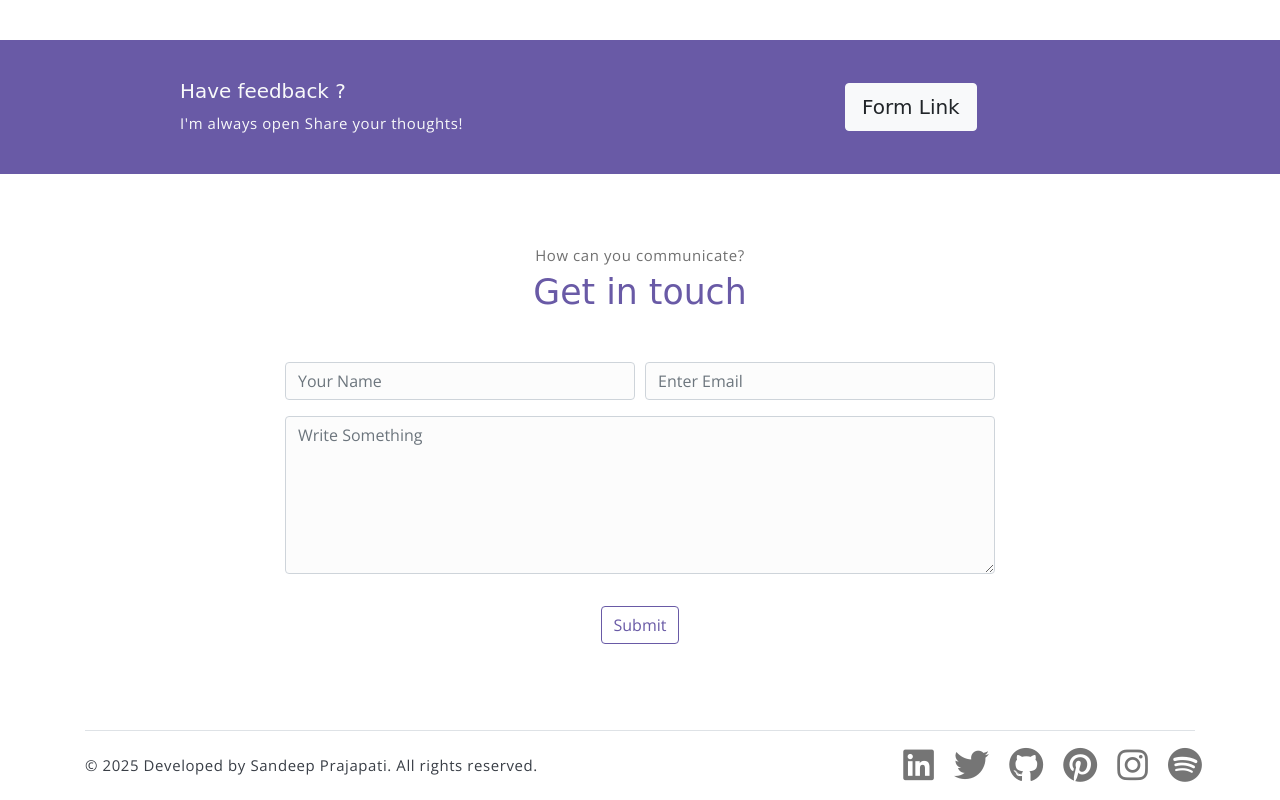
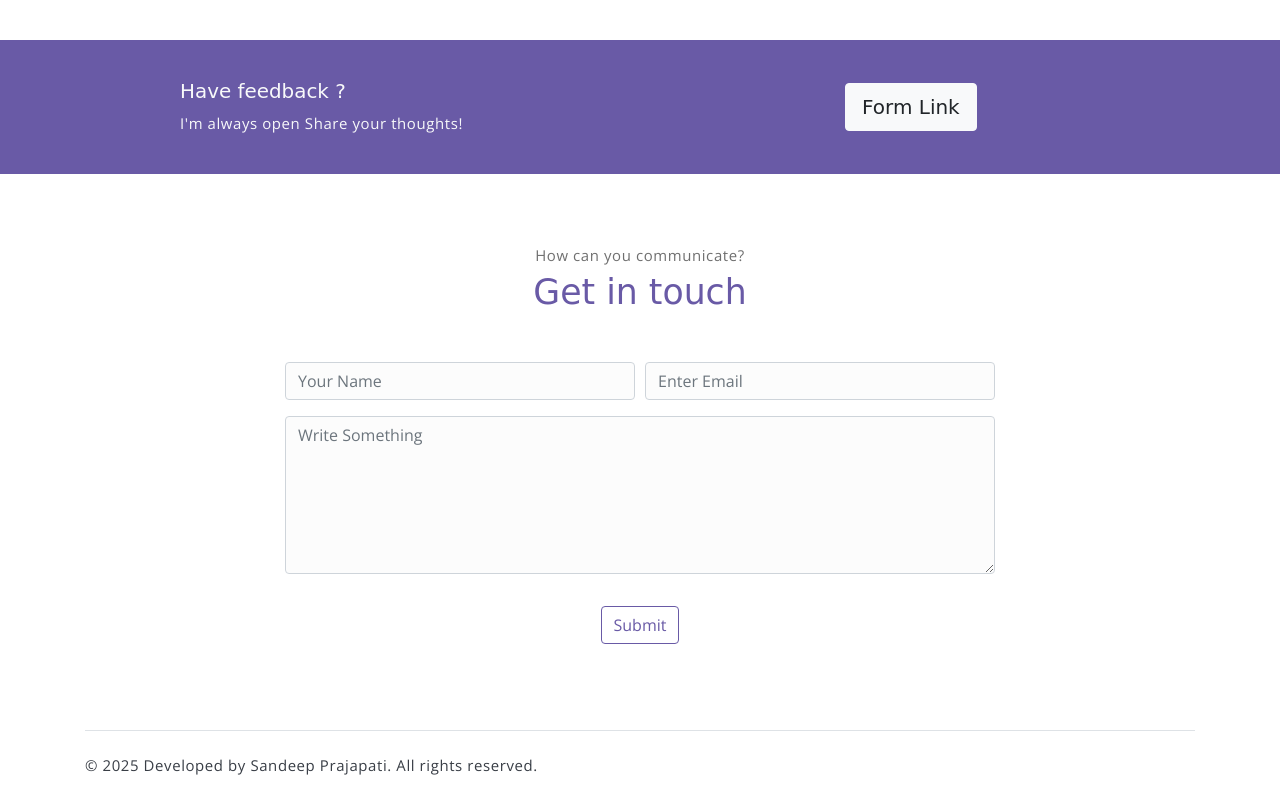
Before and after one commit to simplysandeepp/portfolio, a plain HTML site: page index.html in a window 1280 px wide. Shown: the part 4836-5636 px from the top of the page. Drawn offline with nearby package versions, Linux system fonts and the light colour scheme; a web font is replaced by a local one.

Commit message:
remove-footer-links.html

```diff
--- a/index.html
+++ b/index.html
@@ -352,16 +352,6 @@
     <div class="container">
         <footer class="footer">
             <p class="mb-0"> &copy; <script>document.write(new Date().getFullYear())</script> Developed by Sandeep Prajapati. All rights reserved.</p>
-            <div class="row">
-                <div class="social-links text-right m-auto ml-sm-auto">
-                    <a href="https://www.linkedin.com/in/sandeep-prajapati-ba04451b3/" class="link" target="_blank"><i class="fab fa-linkedin"></i></a>
-                    <a href="https://x.com/simplysandeepp" class="link" target="_blank"><i class="fab fa-twitter"></i></a>
-                    <a href="https://github.com/simplysandeepp" class="link" target="_blank"><i class="fab fa-github"></i></a>
-                    <a href="https://in.pinterest.com/simplysandeepp" class="link" target="_blank"><i class="fab fa-pinterest"></i></a>
-                    <a href="https://www.instagram.com/simplysandeepp?igsh=MTVwb3QwZGtiZXhjbA==" class="link" target="_blank"><i class="fab fa-instagram"></i></a>
-                    <a href="https://open.spotify.com/user/31cyj3fynvoub27sgwry4ijlsaku?si=7VXREdwFQJmCHeTHaZaoCQ" class="link" target="_blank"><i class="fab fa-spotify"></i></a>
-                </div>
-            </div>
         </footer>
     </div> <!-- end of page footer -->
 
```
